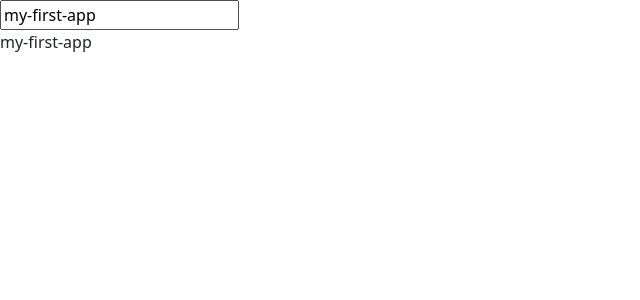
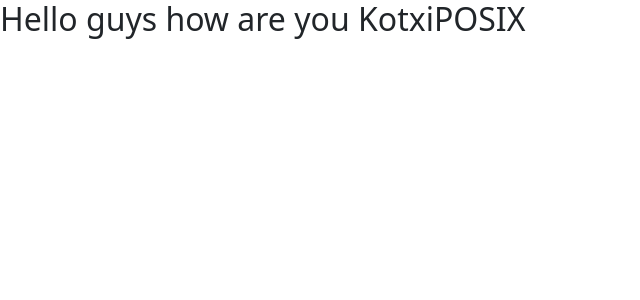
Before and after one commit to dtmiranda/my-first-app, an Angular app: page / in a window 1280 px wide. Shown: the top 300 px of the page, without its empty margins (0-640 px from the left). Built offline with nearby package versions, Linux system fonts and the light colour scheme.

Commit message:
Add new component

```diff
--- a/src/app/app.component.html
+++ b/src/app/app.component.html
@@ -1,2 +1 @@
-<input type="text" [(ngModel)] = "name">
-<p>{{ name }}</p>
+<h2>Hello guys how are you {{name}}</h2>
--- a/src/app/app.component.ts
+++ b/src/app/app.component.ts
@@ -6,5 +6,5 @@ import { Component } from '@angular/core';
   styleUrls: ['./app.component.css']
 })
 export class AppComponent {
-  name = 'my-first-app';
+  name = 'KotxiPOSIX';
 }
--- a/src/app/app.module.ts
+++ b/src/app/app.module.ts
@@ -3,10 +3,12 @@ import { BrowserModule } from '@angular/platform-browser';
 import { FormsModule } from '@angular/forms';
 
 import { AppComponent } from './app.component';
+import { NewComponent } from './new/new.component';
 
 @NgModule({
   declarations: [
-    AppComponent
+    AppComponent,
+    NewComponent
   ],
   imports: [
     BrowserModule,
--- /dev/null
+++ b/src/app/new/new.component.html
@@ -0,0 +1 @@
+<p>new works!</p>
--- /dev/null
+++ b/src/app/new/new.component.ts
@@ -0,0 +1,15 @@
+import { Component, OnInit } from '@angular/core';
+
+@Component({
+  selector: 'app-new',
+  templateUrl: './new.component.html',
+  styleUrls: ['./new.component.css']
+})
+export class NewComponent implements OnInit {
+
+  constructor() { }
+
+  ngOnInit(): void {
+  }
+
+}
--- a/src/index.html
+++ b/src/index.html
@@ -8,6 +8,6 @@
   <link rel="icon" type="image/x-icon" href="favicon.ico">
 </head>
 <body>
-  <app-root></app-root>
+  <app-root>Loding...</app-root>
 </body>
 </html>
```
Also changed, not shown: src/app/new/new.component.css (added), 1 other file (tests, documents, lock files or other folders).
